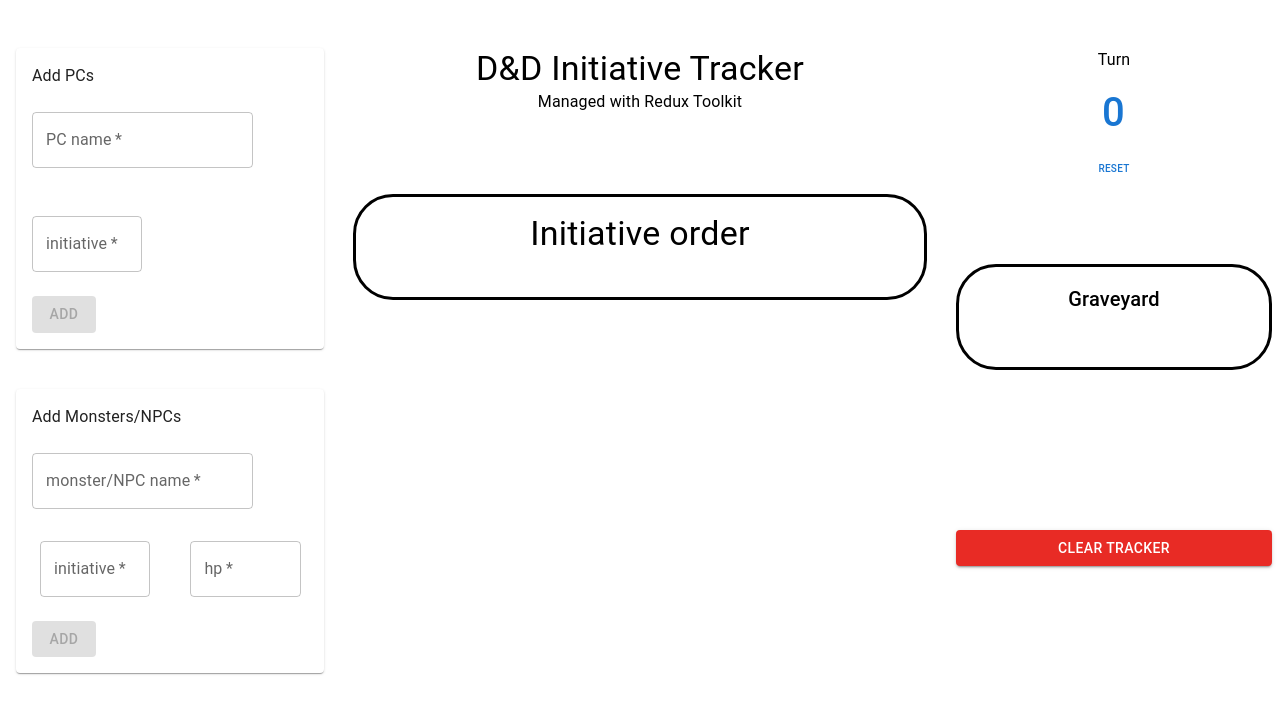
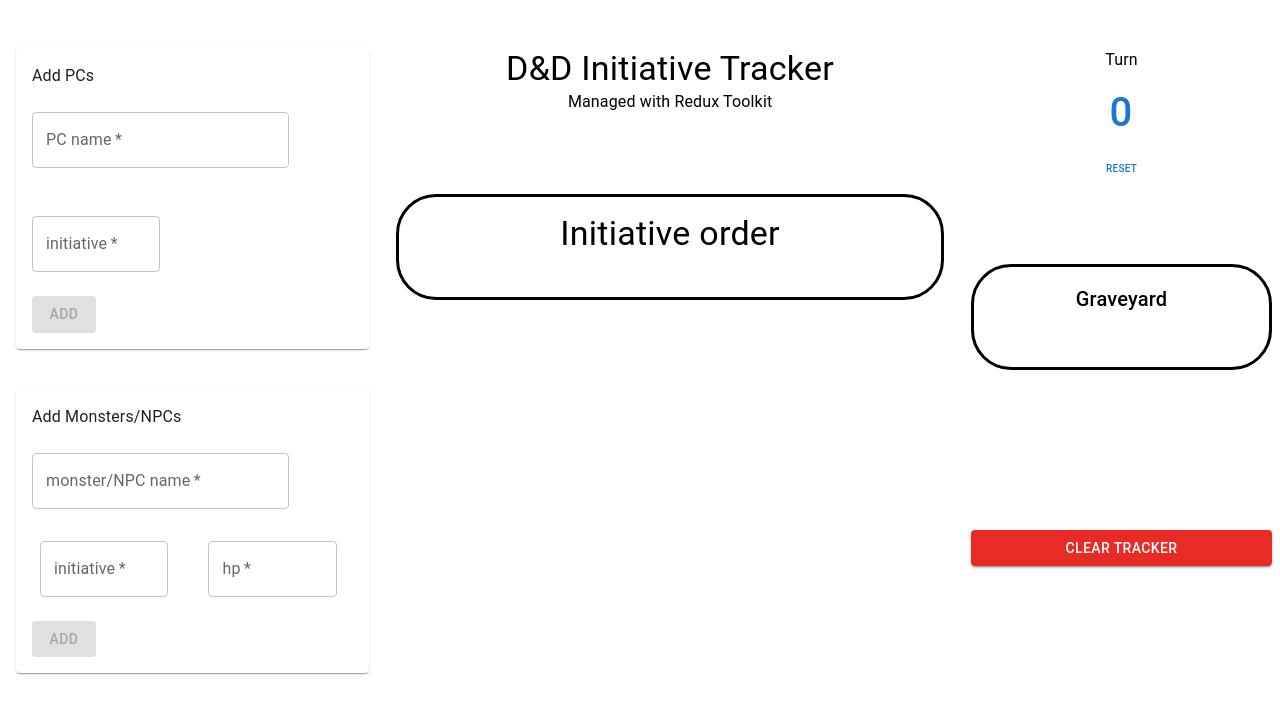
Before and after one commit to JoshKnight88/turn-tracker, a React (Create React App) app: page / in a window 1280 px wide. Shown: the top 714 px of the page. Built offline with nearby package versions, Linux system fonts and the light colour scheme.

Commit message:
widen add boxes

```diff
--- a/src/components/add-monster/index.tsx
+++ b/src/components/add-monster/index.tsx
@@ -1,5 +1,5 @@
 import React, { useEffect, useRef, useState } from 'react';
-import { FormControl, Paper, TextField, Typography } from '@mui/material';
+import { Box, FormControl, Paper, TextField, Typography } from '@mui/material';
 import { AddButton } from '../buttons/add-button';
 import { useAppDispatch } from '../../store';
 import { addCharacter } from '../../store/features/characters-slice';
@@ -69,7 +69,7 @@
           required
         />
       </FormControl>
-
+      <Box>
         <FormControl sx={{ mt: 3, mb: 3, ml: 1, width: '40%' }}>
           <TextField
             id='initiative'
@@ -92,6 +92,7 @@
             required
           />
         </FormControl>
+      </Box>
 
       <AddButton onClick={addCharacterHandler} isActiveState={formIsValid} />
     </Paper>
--- a/src/turn-tracker/index.tsx
+++ b/src/turn-tracker/index.tsx
@@ -14,7 +14,7 @@
   const isMobile = useIsMobile();
   return !isMobile ? (
     <Box sx={{ display: 'flex' }}>
-      <Stack sx={{ width: '25%', mt: 5 }}>
+      <Stack sx={{ width: '30%', mt: 5 }}>
         <AddPC />
         <AddMonster />
       </Stack>
```
Lines whose indentation alone changed are shown as unchanged.
